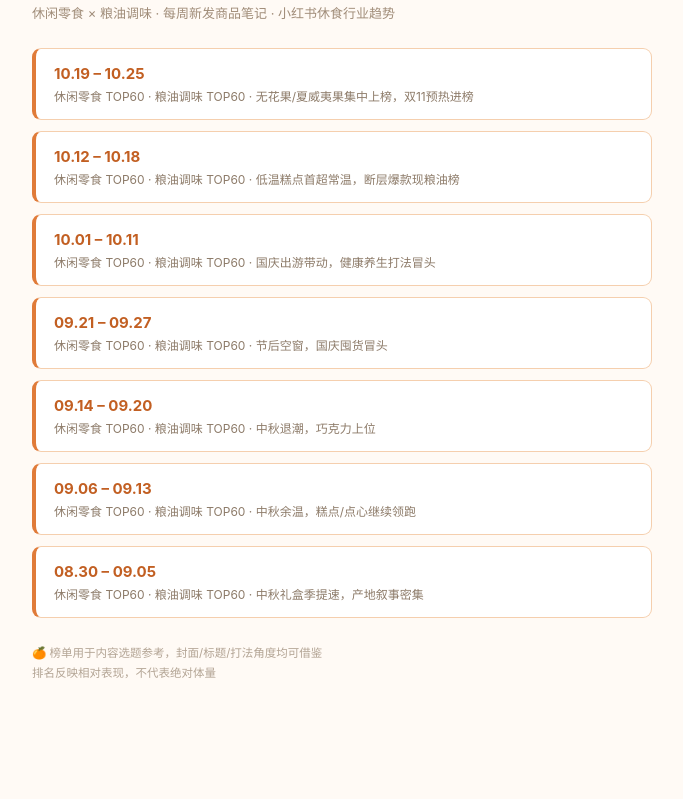
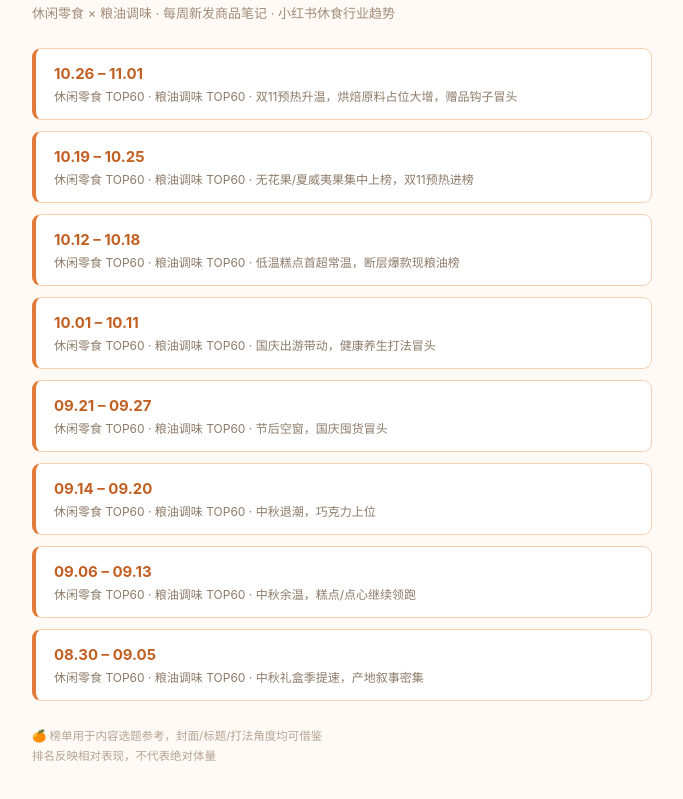
Before and after one commit to zrcmomoda/xiushi-hot-notes, a plain HTML site: page index.html in a window 1280 px wide. Shown: the part 75-874 px from the top of the page, without its empty margins (298-981 px from the left). Before the commit the page ends 800 px from the top, so only its background shows below. Drawn offline with Linux system fonts and the light colour scheme.

Commit message:
update index: add 10.26-11.01 week

```diff
--- a/index.html
+++ b/index.html
@@ -14,6 +14,9 @@
 </style></head><body><div class="wrap">
 <h1>&#127808; 休食爆款笔记周榜</h1>
 <div class="sub">休闲零食 &times; 粮油调味 &middot; 每周新发商品笔记 &middot; 小红书休食行业趋势</div>
+<a class="item" href="external_20261101.html">
+<div class="wk">10.26 &ndash; 11.01</div>
+<div class="ds">休闲零食 TOP60 &middot; 粮油调味 TOP60 &middot; 双11预热升温，烘焙原料占位大增，赠品钩子冒头</div></a>
 <a class="item" href="external_20261025.html">
 <div class="wk">10.19 &ndash; 10.25</div>
 <div class="ds">休闲零食 TOP60 &middot; 粮油调味 TOP60 &middot; 无花果/夏威夷果集中上榜，双11预热进榜</div></a>
```
